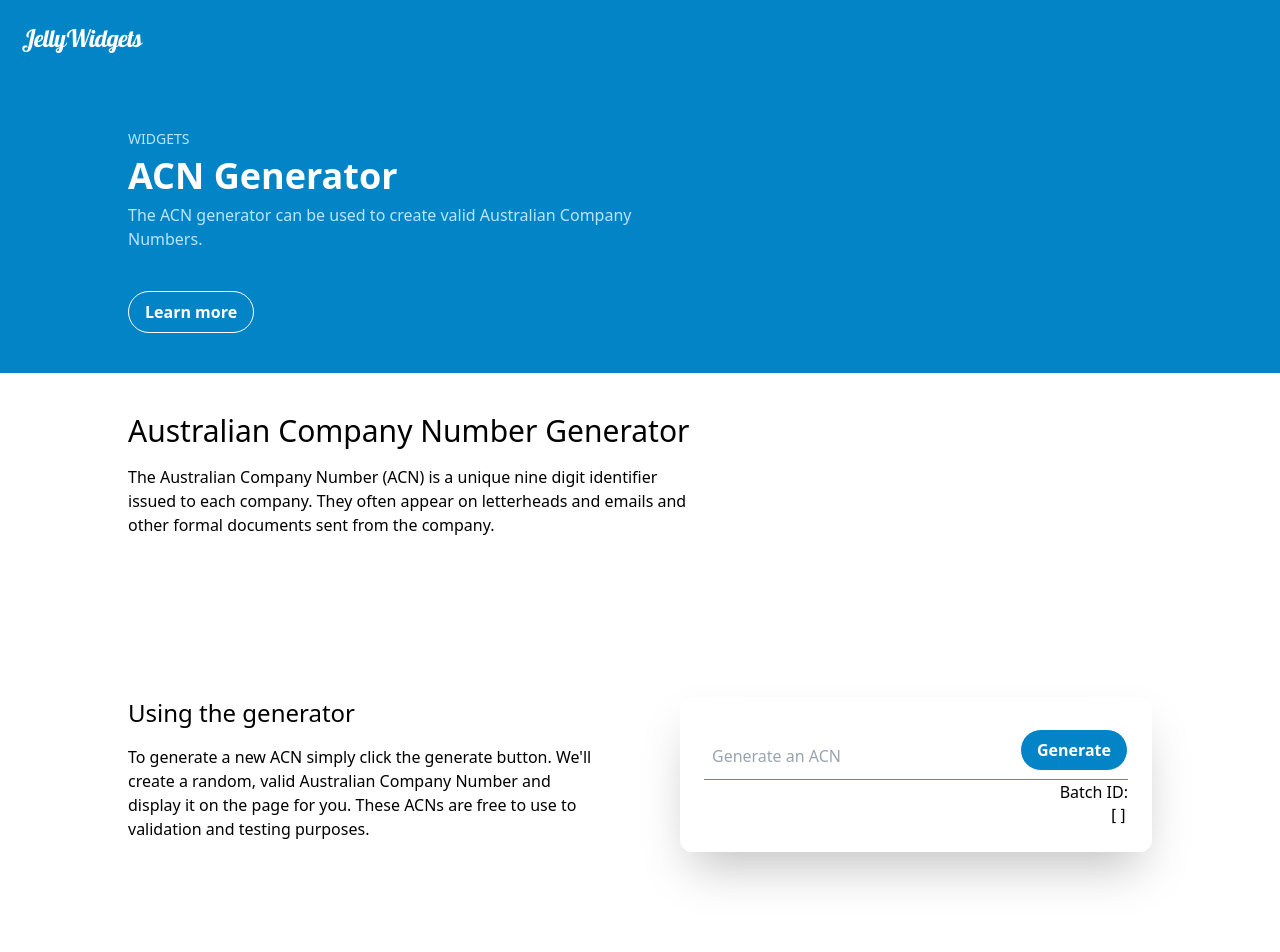
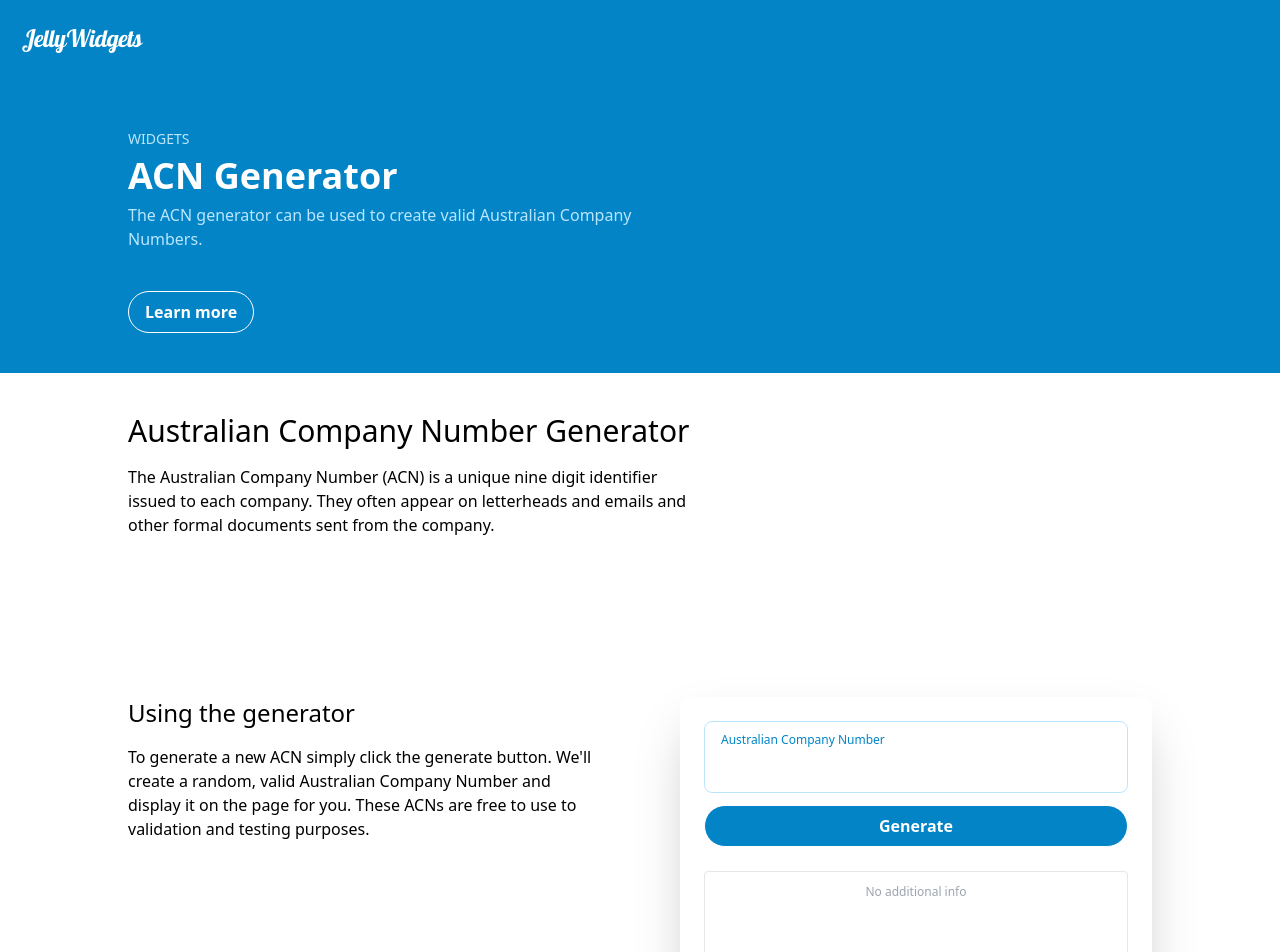
Before and after one commit to Buzzology/jelly-widgets-sam-ui, a React (Create React App) app: page /widgets/1 in a window 1280 px wide. Shown: the top 952 px of the page. Built offline with nearby package versions, Linux system fonts and the light colour scheme.

Commit message:
[UX] Clean implementation of the acn generator

```diff
--- a/public/index.html
+++ b/public/index.html
@@ -33,7 +33,7 @@
     <title>React App</title>
 </head>
 
-<body>
+<body class="font-sans font-extralight">
     <noscript>You need to enable JavaScript to run this app.</noscript>
     <div id="root"></div>
     <!--
--- a/src/components/form/InlineFormButton.tsx
+++ b/src/components/form/InlineFormButton.tsx
@@ -15,7 +15,7 @@ export default function InlineFormButton({
     loading,
 }: IInlineFormButtonProps) {
     return (
-        <div style={{ position: 'relative' }}>
+        <div className="relative">
             <div className={`
             absolute
             bg-white
--- a/src/components/form/PrimaryButton.tsx
+++ b/src/components/form/PrimaryButton.tsx
@@ -4,6 +4,7 @@ interface IPrimaryButtonProps {
     label: string;
     onClick: () => void;
     additionalClasses?: string;
+    loading?: boolean;
 }
 
 
@@ -11,13 +12,34 @@ export default function PrimaryButton({
     label,
     onClick,
     additionalClasses,
+    loading,
 }: IPrimaryButtonProps) {
     return (
-        <button
-            onClick={onClick}
-            aria-label={label}
-            className={`
-                mt-6
+        <div className="relative">
+            <div className={`
+            absolute
+            bg-white
+            w-full
+            text-center
+            h-full
+            transition-all
+            pt-2
+            ${loading ? 'visible' : 'invisible'}
+            `}
+                style={{ backgroundColor: "rgba(255, 255, 255, 0.9)" }}
+            >
+                <span className="
+            text-sky-600
+            material-icons
+            text-md
+            animate-spin
+            "
+                >donut_large</span>
+            </div>
+            <button
+                onClick={onClick}
+                aria-label={label}
+                className={`
                 text-white
                 font-bold
                 py-2
@@ -26,9 +48,11 @@ export default function PrimaryButton({
                 border-white border
                 bg-sky-600
                 w-full
-                md:w-auto
                 ${additionalClasses}
             `}
-        >{label}</button>
+            >
+                {label}
+            </button>
+        </div>
     )
 }
--- a/src/components/widgets/AustralianCompanyNumberGenerator.tsx
+++ b/src/components/widgets/AustralianCompanyNumberGenerator.tsx
@@ -1,6 +1,5 @@
-import React, { useState } from 'react';
+import React from 'react';
 import { EnumWidgetId } from '../../@types/Widget';
-import InlineFormButton from '../form/InlineFormButton';
 import PrimaryButton from '../form/PrimaryButton';
 import { useWidgetExecutor } from '../widgetExecutions/Hooks';
 import WidgetWrapper from './WidgetWrapper';
@@ -13,35 +12,48 @@ export default function AustralianCompanyNumberGenerator() {
         await Execute(EnumWidgetId.AUSTRALIAN_COMPANY_NUMBER_GENERATOR);
     }
 
+    const batchItem = BatchItems?.[0];
+
     return (
         <WidgetWrapper>
             <div>
-                <div className="flex items-center border-b border-sky-500 py-2">
-                    {/* <label
-                        htmlFor="txt-generate"
-                        className="absolute left-0 -top-3.5 text-gray-600 text-sm transition-all peer-placeholder-shown:text-base peer-placeholder-shown:text-gray-400 peer-placeholder-shown:top-2 peer-focus:-top-3.5 peer-focus:text-gray-600 peer-focus:text-sm"
-                    >
-                        Generate ACN
-                    </label> */}
-                    <input
-                        name="txt-generate"
-                        type="text"
-                        className="appearance-none bg-transparent border-none w-full text-gray-700 mr-3 pt-3 px-2 leading-tight focus:outline-none"
-                        value={BatchItems?.[0]?.data?.acn}
-                        placeholder="Generate an ACN"
-                    />
-                    <InlineFormButton
+                <div className="flex items-center border rounded-lg pt-6 px-4 pb-4 border-sky-200">
+                    <div className="relative">
+                        <input
+                            name="txt-generate"
+                            type="text"
+                            className="appearance-none bg-transparent border-none w-full text-gray-700 mr-3 pt-2 leading-tight focus:outline-none"
+                            value={batchItem?.data?.acn}
+                            placeholder=""
+                        />
+                        <label
+                            htmlFor="txt-generate"
+                            className="absolute left-0 -top-3.5 text-sky-600 text-xs transition-all peer-placeholder-shown:text-base peer-placeholder-shown:text-gray-400 peer-placeholder-shown:top-2 peer-focus:-top-3.5 peer-focus:text-gray-600 peer-focus:text-sm"
+                        >
+                            Australian Company Number
+                        </label>
+                    </div>
+                </div>
+
+                <div className="mt-3">
+                    <PrimaryButton
                         label="Generate"
                         onClick={generate}
-                        additionalClasses="flex-shrink-0"
                         loading={Loading}
                     />
                 </div>
 
-                <div>Batch ID: {CurrentBatchId}</div>
-                <pre>
-                    {JSON.stringify(BatchItems, null, 4)}
-                </pre>
+                <div className="border rounded p-3 mt-6 border-gray-200 text-left h-32 overflow-y-scroll">
+                    {
+                        batchItem ? (
+                            <div className="text-gray-500 text-sm">
+                                Check Digit: {batchItem.data?.checkDigit}
+                            </div>
+                        ) : (
+                            <div className="text-gray-400 text-xs text-center">No additional info</div>
+                        )
+                    }
+                </div>
             </div>
         </WidgetWrapper>
     );
--- a/tailwind.config.js
+++ b/tailwind.config.js
@@ -3,7 +3,9 @@ module.exports = {
         "./src/**/*.{js,jsx,ts,tsx}",
     ],
     theme: {
-        extend: {},
+        extend: {
+
+        },
     },
     plugins: [],
 }
```
